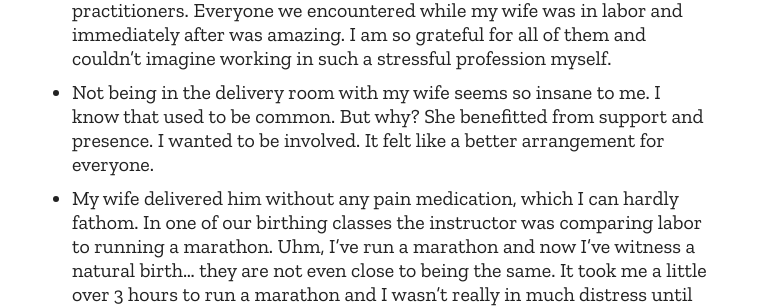
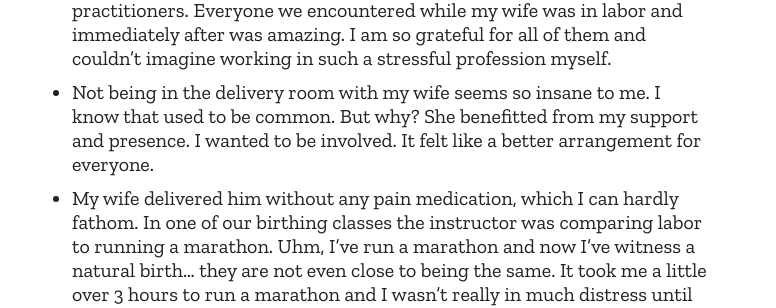
Before and after one commit to jhforster/jhforster.github.io, a Jekyll site: the page built from _posts/2019-09-13-buckley-john-forster.md, in a window 1280 px wide and 900 px high, scrolled down 940 px. Shown: the part 180-488 px from the top of the window, without its empty margins (248-1024 px from the left). Built offline with Jekyll 4.4.1, drawn with Linux system fonts in a browser that asks for light colours.

Commit message:
Fix typo

```diff
--- a/_posts/2019-09-13-buckley-john-forster.md
+++ b/_posts/2019-09-13-buckley-john-forster.md
@@ -10,7 +10,7 @@ My son[^1] is 3 weeks old today. Almost everyone has informed us that these firs
 
 * He is the most perfect human to ever exist, nbd.
 * As fucked as our healthcare system is in this country – and I do believe it is very fucked up – the people who work within it are amazing. It is the system and the corporations that deserve criticism – not the practitioners. Everyone we encountered while my wife was in labor and immediately after was amazing. I am so grateful for all of them and couldn't imagine working in such a stressful profession myself.
-* Not being in the delivery room with my wife seems so insane to me. I know that used to be common. But why? She benefitted from support and presence. I wanted to be involved. It felt like a better arrangement for everyone.
+* Not being in the delivery room with my wife seems so insane to me. I know that used to be common. But why? She benefitted from my support and presence. I wanted to be involved. It felt like a better arrangement for everyone.
 * My wife delivered him without any pain medication, which I can hardly fathom. In one of our birthing classes the instructor was comparing labor to running a marathon. Uhm, I've run a marathon and now I've witness a natural birth... they are not even close to being the same. It took me a little over 3 hours to run a marathon and I wasn't really in much distress until about 2 hours and 30 minutes into it. You pace yourself. I had also done long runs (up to 22 miles) so I was pretty familiar with the pain and discomfort. It wasn't new. It was tough, sure. But you can't prepare for labor and it seemed many orders of magnitude harder.
 * He was 5 days late. Those 5 days, as you can imagine, felt very long. So the due date seemed inaccurate. But after more thought – it takes an estimated 280 days to make a tiny human. So it taking 285 in the end is less than a 2% miss. It seems unbelievable close with that framing.
 * I've done much better with little sleep than I would have guessed. Tired at times and it certainly isn't easy but I expected to be much more fatigued. Dad adrenaline or something?
```
